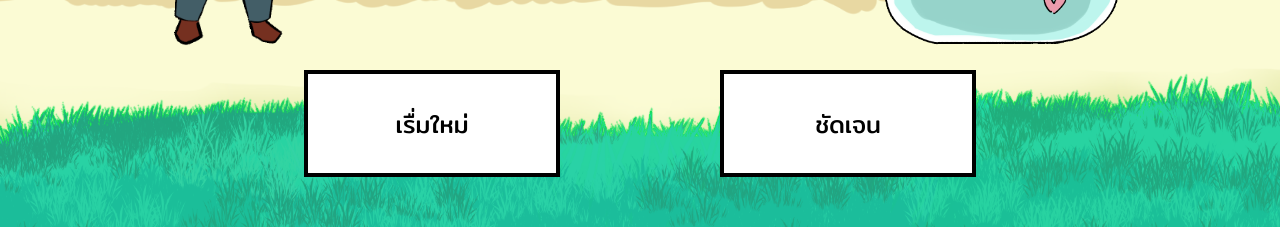
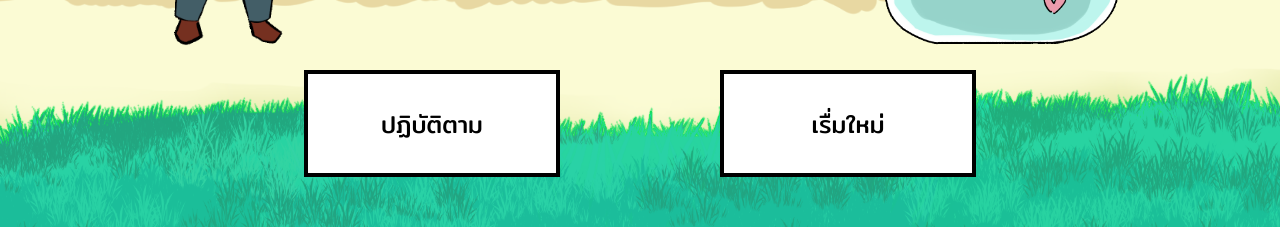
Before and after one commit to BesttJTL/PROJECT1-SEC-1-ABC, a Vue app in the folder ABC/: page / in a window 1280 px wide. Shown: the part 543-770 px from the top of the page. Built offline with nearby package versions, Linux system fonts and the light colour scheme.

Commit message:
Updateleft-right

```diff
--- a/ABC/src/App.vue
+++ b/ABC/src/App.vue
@@ -5,29 +5,42 @@ import { ref } from 'vue';
 const boy = 'images/maingif2.gif'
 const slime = 'images/slimegif.gif'
 
+function textshow(){
+//ทำการสุ่ม object ออกมาหนึ่งชิ้น
+let randomobject = word[Math.floor(Math.random() * word.length)]
+//Clear object ที่ random มาเเล้วใส่ Array ใหม่
+const boxobject = word.filter(x => x != randomobject)
+//หา object ใหม่ที่จะมาสุ่มอีกฝั่ง
+let fakeobject = boxobject[Math.floor(Math.random()* boxobject.length)]
+//ทำการสุ่มจาก mathrandom เเละใส่เข้าไปใน random
+let newarray = []
+let mathrandom = Math.floor(Math.random()*100)
 
-function textshow(){
-//random = object[random]
-let random = word[Math.floor(Math.random() * word.length)]
-const wordbox = word.filter(x => x != random)
+    if(mathrandom%2 === 0){
+      newarray.push(randomobject)
+      newarray.push(fakeobject)
+    }
+    else{
+      newarray.push(fakeobject)
+      newarray.push(randomobject)
+    }
 
-  function englishwordshow(){
-    return random.English
+//function show english word
+  function engshowword(){
+    return randomobject.English
   }
-  function thaiwordshow(){
-    return random.Thai
+//function การสุ่มคำตอบซ้ายขวาที่มาจาก if else
+  function randomanswer(){
+    return newarray
+    }
+
+  return{
+    engshowword,
+    randomanswer
   }
-  function wrongwordshow(){
-    let wrong = wordbox[Math.floor(Math.random() * wordbox.length)]
-    return wrong.Thai
-  }
-  return {
-    englishwordshow,
-    thaiwordshow,
-    wrongwordshow
-  }
+
 }
-const {englishwordshow, thaiwordshow, wrongwordshow} = textshow()
+const { engshowword, randomanswer } = textshow()
 
 const sec = ref(3)
 const countdown = () => {
@@ -67,7 +80,7 @@ function closeNav() {
             </div>
             <!-- Word -->
             <div id="word" class="bg-white border-4 border-black box-border w-64 h-2/5 text-center text-3xl bg-center">
-              <p class="pt-8" >{{ englishwordshow() }}</p>
+              <p class="pt-8" >{{ engshowword() }}</p>
             </div>
             <!-- button pause -->
               <button @click="play()" class="w-14 h-14 self-start justify-self-end mt-5 rounded-full bg-blue-500 focus:outline-none" id="pause">
@@ -86,11 +99,11 @@ function closeNav() {
           </div>
           <div id="third" class="w-full h-1/3  flex justify-center items-center space-x-40">
             <button class="relative bg-white border-4 border-black box-border w-64 h-2/5 text-center text-2xl bg-center hover:bg-slate-50">
-              {{ thaiwordshow() }}
+              {{ randomanswer()[0].Thai }}
             </button>
 
             <button class="relative bg-white border-4 border-black box-border w-64 h-2/5 text-center text-2xl bg-center hover:bg-slate-50">
-              {{ wrongwordshow() }}
+              {{ randomanswer()[1].Thai }}
             </button>
           </div>
         </div>
```
